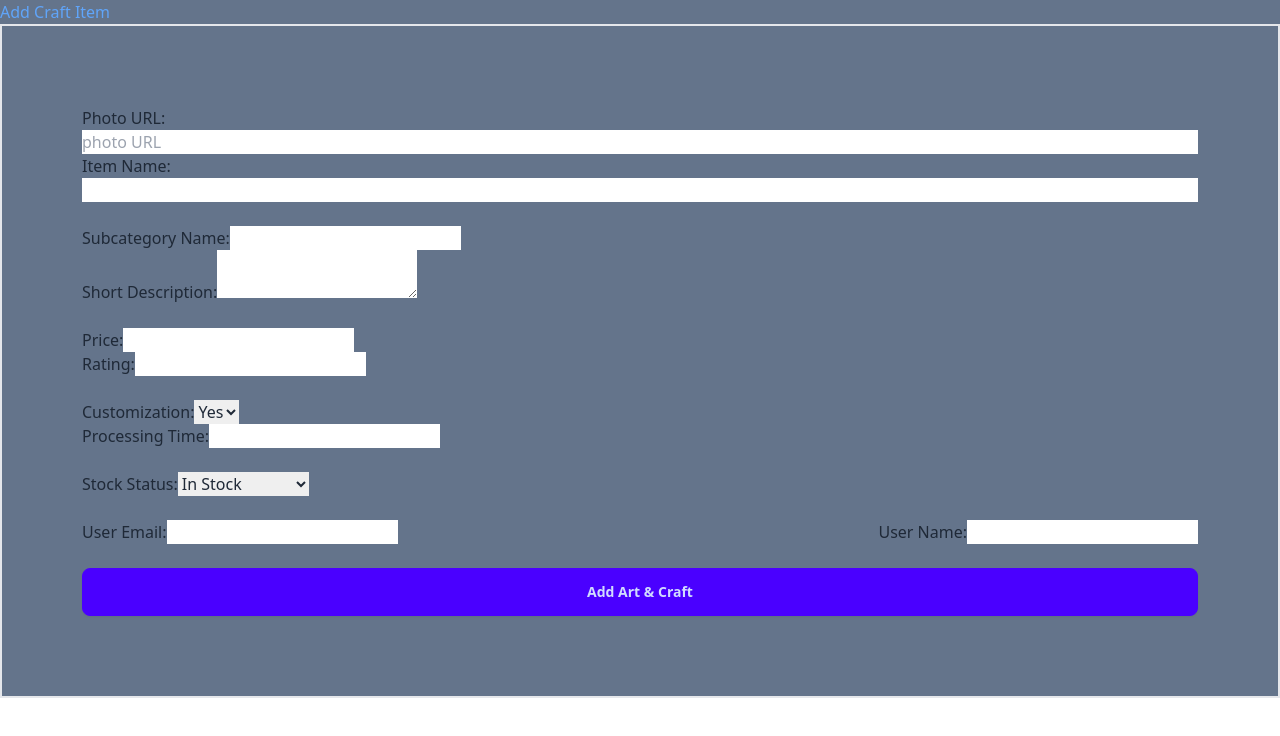
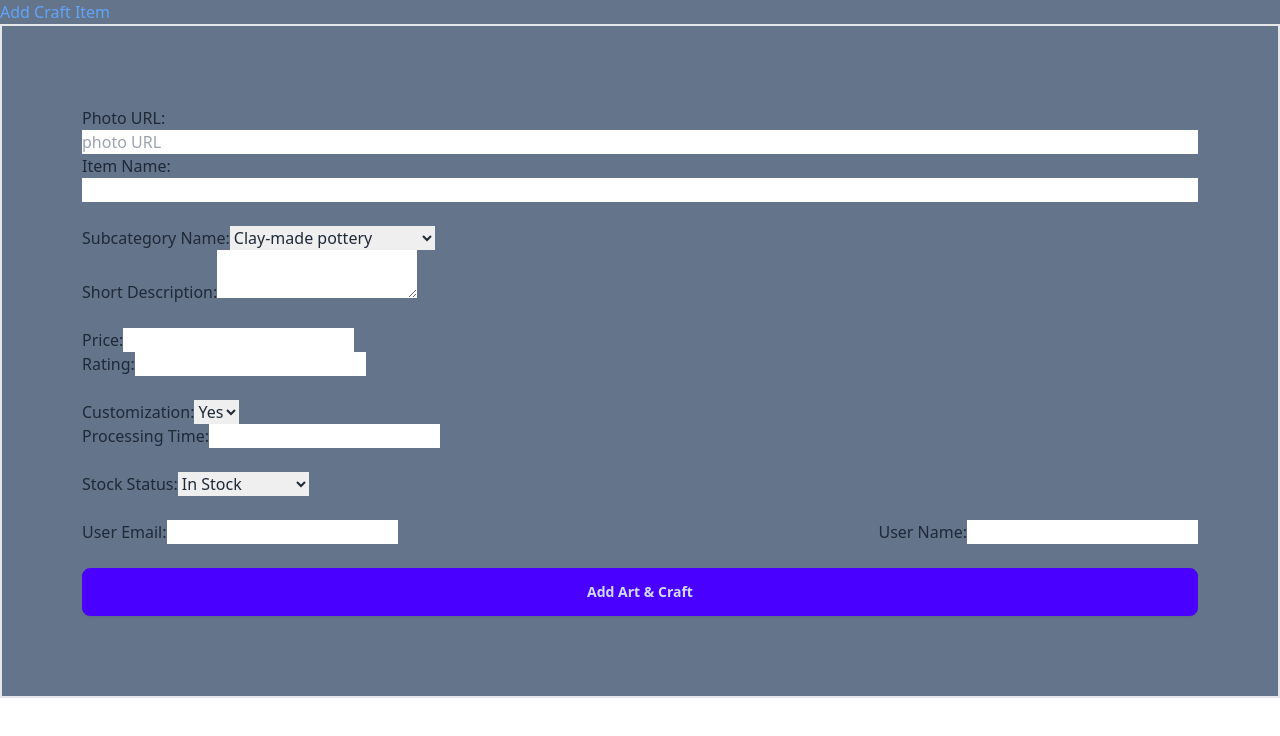
Before and after one commit to Bilshansakib/Clay-Craft-workshop, a React (Vite) app: page /addCraftItem in a window 1280 px wide. Shown: the top 736 px of the page. Built offline with nearby package versions, Linux system fonts and the light colour scheme.

Commit message:
NavBar Added

```diff
--- a/package.json
+++ b/package.json
@@ -15,7 +15,8 @@
     "react": "^18.2.0",
     "react-dom": "^18.2.0",
     "react-router-dom": "^6.23.0",
-    "sort-by": "^1.2.0"
+    "sort-by": "^1.2.0",
+    "sweetalert2": "^11.10.8"
   },
   "devDependencies": {
     "@types/react": "^18.2.66",
--- a/src/Root.jsx
+++ b/src/Root.jsx
@@ -1,9 +1,13 @@
+import { Outlet } from "react-router-dom";
 import NavBar from "./components/NavBar/NavBar";
+import Footer from "./components/Footer/Footer";
 
 const Root = () => {
   return (
     <>
       <NavBar></NavBar>
+      <Outlet></Outlet>
+      <Footer></Footer>
     </>
   );
 };
--- /dev/null
+++ b/src/components/Footer/Footer.jsx
@@ -0,0 +1,5 @@
+const Footer = () => {
+  return <div>Footer section</div>;
+};
+
+export default Footer;
--- /dev/null
+++ b/src/components/Home/Home.jsx
@@ -0,0 +1,5 @@
+const Home = () => {
+  return <div>this is home</div>;
+};
+
+export default Home;
--- a/src/pages/AddCraftItem.jsx
+++ b/src/pages/AddCraftItem.jsx
@@ -1,3 +1,5 @@
+import Swal from "sweetalert2";
+
 const AddCraftItem = () => {
   const handleAddCraft = (e) => {
     e.preventDefault();
@@ -40,6 +42,14 @@ const AddCraftItem = () => {
       .then((res) => res.json())
       .then((data) => {
         console.log(data);
+        if (data.insertedId) {
+          Swal.fire({
+            title: "Good job!",
+            text: "You Have Added The Craft Successfully!",
+            icon: "success",
+            confirmButtonText: "Cool",
+          });
+        }
       });
   };
   return (
@@ -81,7 +91,21 @@ const AddCraftItem = () => {
         <div className="col-span-2">
           <div>
             <label>Subcategory Name:</label>
-            <input type="text" name="subCategoryName" />
+            {/* <input type="text" name="subCategoryName" /> */}
+            <select name="subCategoryName">
+              <option value="ClayMadePottery">Clay-made pottery</option>
+              <option value="Stoneware">Stoneware</option>
+              <option value="Porcelain">Porcelain</option>
+              <option value="Ceramics&Architectural">
+                Ceramics & Architectural
+              </option>
+              <option
+                value="Home decor pottery
+"
+              >
+                Home decor pottery
+              </option>
+            </select>
           </div>
           <div>
             <label>Short Description:</label>
--- a/src/routes/Routes.jsx
+++ b/src/routes/Routes.jsx
@@ -12,6 +12,7 @@ const router = createBrowserRouter([
     path: "/",
     element: <Root></Root>,
     errorElement: <ErrorPage></ErrorPage>,
+    loader: () => fetch("http://localhost:5000/craft"),
   },
   {
     path: "/allArtAndCraftItem",
```
Also changed, not shown: 1 other file (tests, documents, lock files or other folders).
